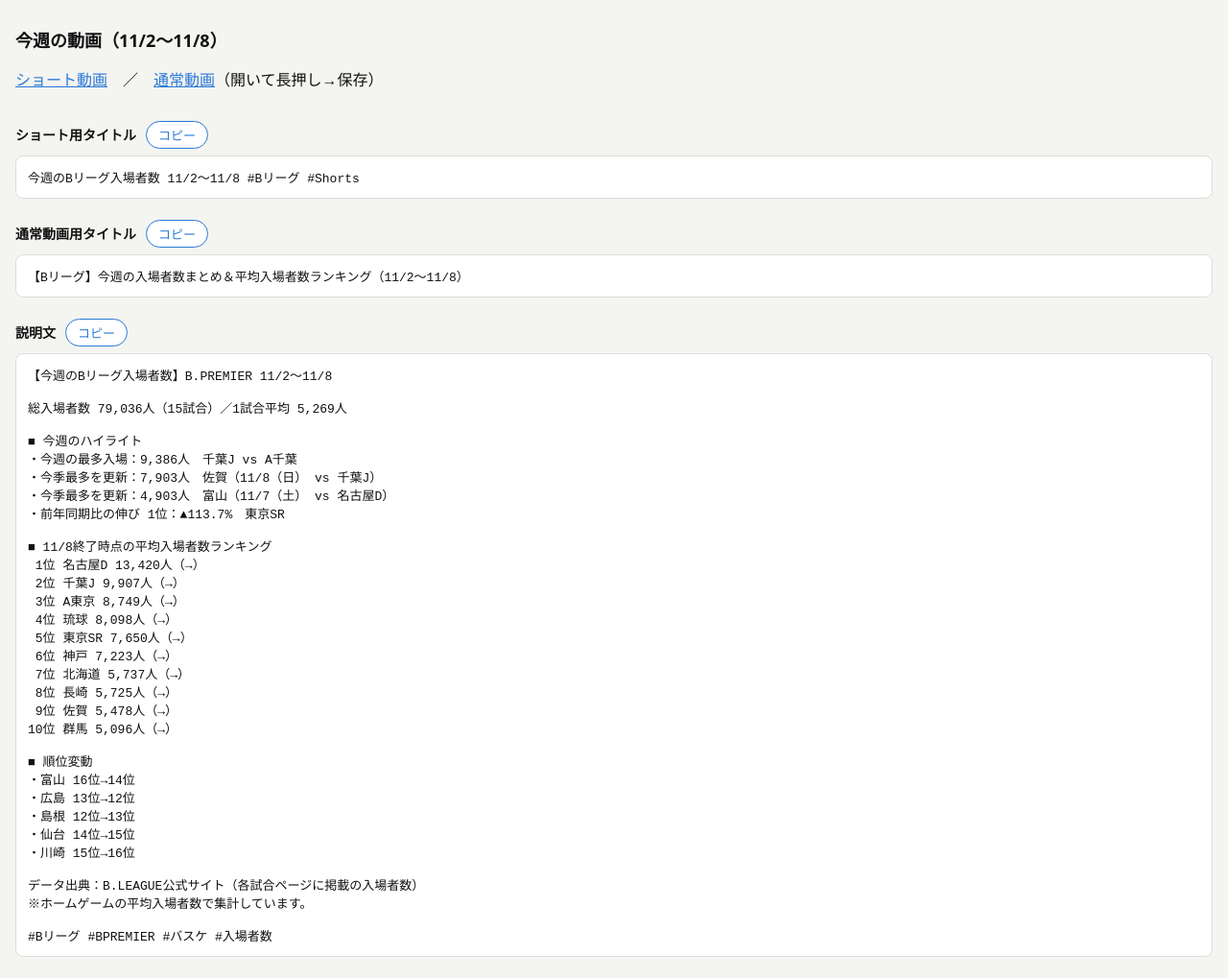
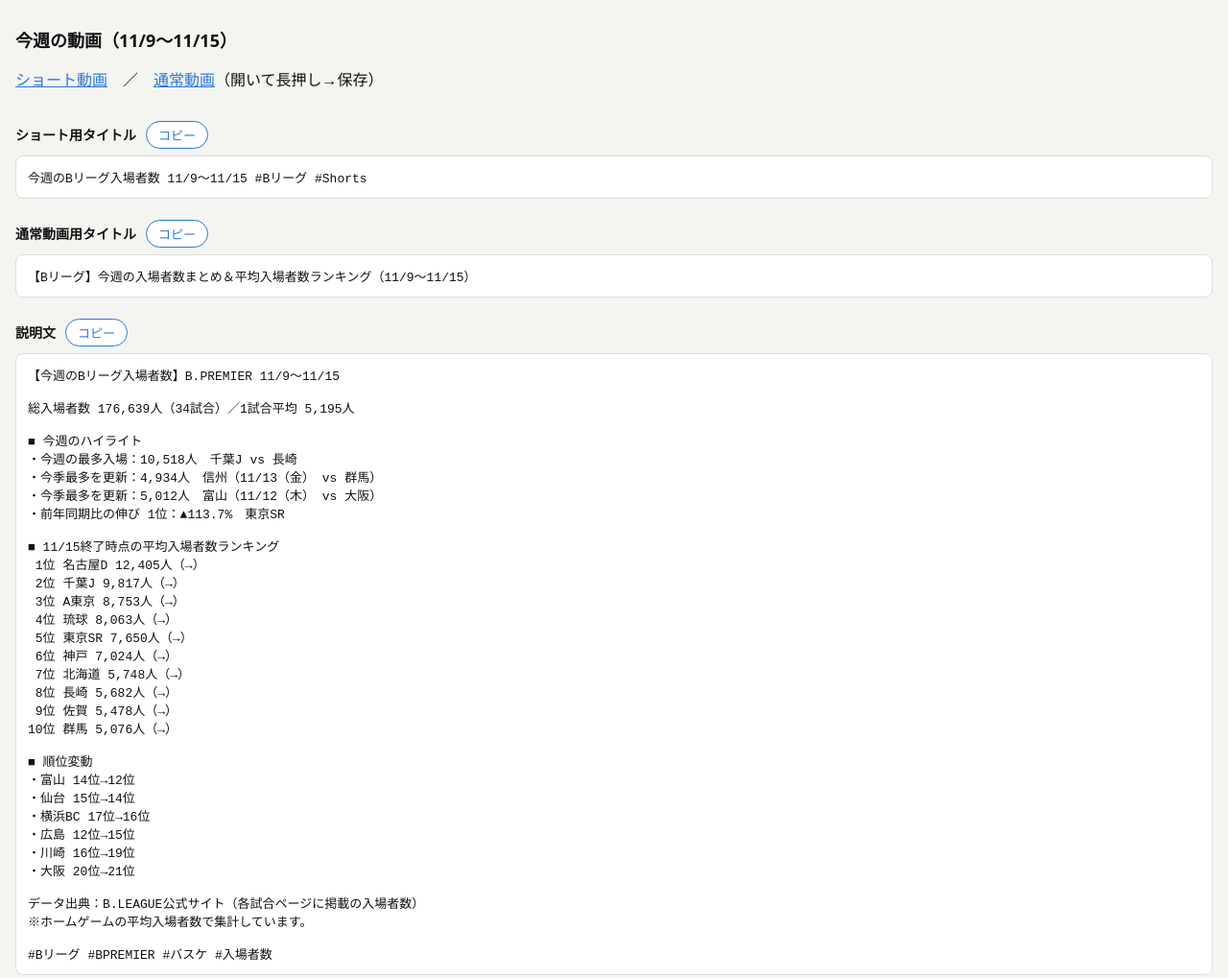
Before and after one commit to yamazaki-hi169/bleague, a plain HTML site: page video/latest_description.html in a window 1280 px wide. Shown: the whole page at 96% size. Drawn offline with Linux system fonts and the light colour scheme.

Commit message:
update 2026-11-16 08:54

```diff
--- a/video/latest_description.html
+++ b/video/latest_description.html
@@ -1,31 +1,32 @@
-<!DOCTYPE html><html lang="ja"><head><meta charset="utf-8"><meta name="viewport" content="width=device-width,initial-scale=1"><title>動画の説明文 11/2〜11/8</title><style>body{font-family:system-ui,sans-serif;margin:0;padding:16px;background:#f4f4f1;color:#111}h1{font-size:18px}h2{font-size:14px;margin:20px 0 6px;display:inline-block}pre{white-space:pre-wrap;background:#fff;border:1px solid #ddd;border-radius:8px;padding:12px;font-size:13px;margin:6px 0}button{margin-left:10px;padding:4px 12px;border-radius:999px;border:1px solid #2a78d6;background:#fff;color:#2a78d6;font-size:13px}a{color:#2a78d6}</style></head><body><h1>今週の動画（11/2〜11/8）</h1><p><a href="latest_shorts.mp4">ショート動画</a>　／　<a href="latest_regular.mp4">通常動画</a>（開いて長押し→保存）</p><h2>ショート用タイトル</h2><button onclick="cp(this)">コピー</button><pre>今週のBリーグ入場者数 11/2〜11/8 #Bリーグ #Shorts</pre><h2>通常動画用タイトル</h2><button onclick="cp(this)">コピー</button><pre>【Bリーグ】今週の入場者数まとめ＆平均入場者数ランキング（11/2〜11/8）</pre><h2>説明文</h2><button onclick="cp(this)">コピー</button><pre>【今週のBリーグ入場者数】B.PREMIER 11/2〜11/8
+<!DOCTYPE html><html lang="ja"><head><meta charset="utf-8"><meta name="viewport" content="width=device-width,initial-scale=1"><title>動画の説明文 11/9〜11/15</title><style>body{font-family:system-ui,sans-serif;margin:0;padding:16px;background:#f4f4f1;color:#111}h1{font-size:18px}h2{font-size:14px;margin:20px 0 6px;display:inline-block}pre{white-space:pre-wrap;background:#fff;border:1px solid #ddd;border-radius:8px;padding:12px;font-size:13px;margin:6px 0}button{margin-left:10px;padding:4px 12px;border-radius:999px;border:1px solid #2a78d6;background:#fff;color:#2a78d6;font-size:13px}a{color:#2a78d6}</style></head><body><h1>今週の動画（11/9〜11/15）</h1><p><a href="latest_shorts.mp4">ショート動画</a>　／　<a href="latest_regular.mp4">通常動画</a>（開いて長押し→保存）</p><h2>ショート用タイトル</h2><button onclick="cp(this)">コピー</button><pre>今週のBリーグ入場者数 11/9〜11/15 #Bリーグ #Shorts</pre><h2>通常動画用タイトル</h2><button onclick="cp(this)">コピー</button><pre>【Bリーグ】今週の入場者数まとめ＆平均入場者数ランキング（11/9〜11/15）</pre><h2>説明文</h2><button onclick="cp(this)">コピー</button><pre>【今週のBリーグ入場者数】B.PREMIER 11/9〜11/15
 
-総入場者数 79,036人（15試合）／1試合平均 5,269人
+総入場者数 176,639人（34試合）／1試合平均 5,195人
 
 ■ 今週のハイライト
-・今週の最多入場：9,386人　千葉J vs A千葉
-・今季最多を更新：7,903人　佐賀（11/8（日） vs 千葉J）
-・今季最多を更新：4,903人　富山（11/7（土） vs 名古屋D）
+・今週の最多入場：10,518人　千葉J vs 長崎
+・今季最多を更新：4,934人　信州（11/13（金） vs 群馬）
+・今季最多を更新：5,012人　富山（11/12（木） vs 大阪）
 ・前年同期比の伸び 1位：▲113.7%　東京SR
 
-■ 11/8終了時点の平均入場者数ランキング
- 1位 名古屋D 13,420人（→）
- 2位 千葉J 9,907人（→）
- 3位 A東京 8,749人（→）
- 4位 琉球 8,098人（→）
+■ 11/15終了時点の平均入場者数ランキング
+ 1位 名古屋D 12,405人（→）
+ 2位 千葉J 9,817人（→）
+ 3位 A東京 8,753人（→）
+ 4位 琉球 8,063人（→）
  5位 東京SR 7,650人（→）
- 6位 神戸 7,223人（→）
- 7位 北海道 5,737人（→）
- 8位 長崎 5,725人（→）
+ 6位 神戸 7,024人（→）
+ 7位 北海道 5,748人（→）
+ 8位 長崎 5,682人（→）
  9位 佐賀 5,478人（→）
-10位 群馬 5,096人（→）
+10位 群馬 5,076人（→）
 
 ■ 順位変動
-・富山 16位→14位
-・広島 13位→12位
-・島根 12位→13位
-・仙台 14位→15位
-・川崎 15位→16位
+・富山 14位→12位
+・仙台 15位→14位
+・横浜BC 17位→16位
+・広島 12位→15位
+・川崎 16位→19位
+・大阪 20位→21位
 
 データ出典：B.LEAGUE公式サイト（各試合ページに掲載の入場者数）
 ※ホームゲームの平均入場者数で集計しています。
```
